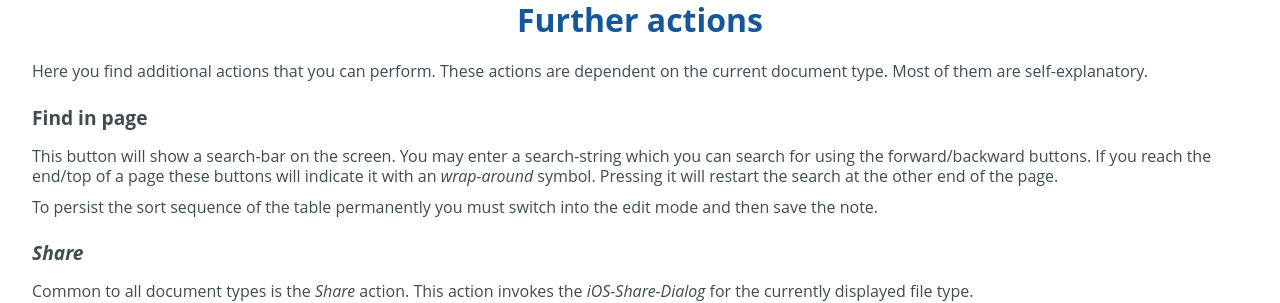
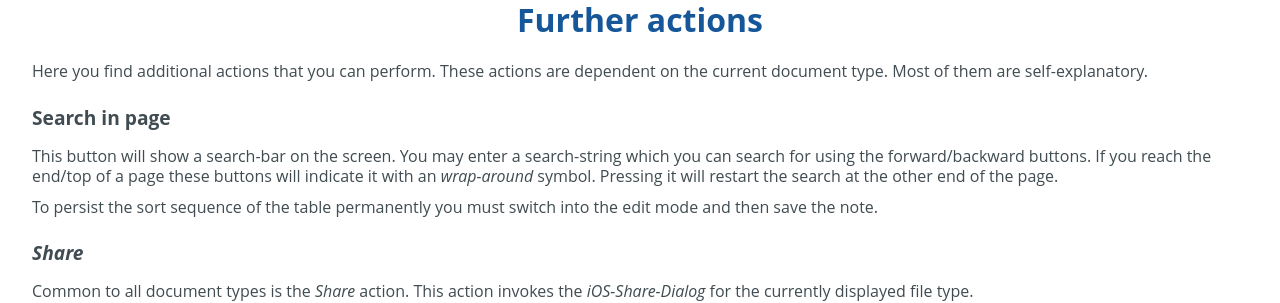
Before and after one commit to cs-LA/home, a Jekyll site: the page built from KTrunk/Manual/FurtherActions.md, in a window 1280 px wide. Shown: the part 286-589 px from the top of the page. Built offline with Jekyll 4.4.1, drawn with Linux system fonts in a browser that asks for light colours; our own code applies the rules of GitHub Pages for plain Markdown files.

Commit message:
Update FurtherActions.md

```diff
--- a/KTrunk/Manual/FurtherActions.md
+++ b/KTrunk/Manual/FurtherActions.md
@@ -18,7 +18,7 @@
   <span class="en">Here you find additional actions that you can perform. These actions are dependent on the current document type. Most of them are self-explanatory.</span>
   <span class="de">Hier findet man weitere Aktionen, die man ausführen kann. Die möglichen Aktionen sind abhängig von dem angezeigten Dokumententyp. Die meisten sind selbserklärend.</span>
 </p>
-<h4 id="FindInPage"><span class="en">Find in page</span><span class="de">Auf der Seite suchen</span></h4>
+<h4 id="SearchInPage"><span class="en">Search in page</span><span class="de">Auf der Seite suchen</span></h4>
 <p>
   <span class="en">This button will show a search-bar on the screen. You may enter a search-string which you can search for using the forward/backward buttons. If you reach the end/top of a page these buttons will indicate it with an <em>wrap-around</em> symbol. Pressing it will restart the search at the other end of the page.</span>
   <span class="de">Diese Schaltfläche zeigt ein Suchelement auf dem Bildschirm an. Hier kann ein Suchbegriff eingegeben werden, nach dem man dann mit den Vorwarts-/Rückwarts-Schaltflächen suchen kann. Wenn man am AndeTAnfang einer Seite angekommen ist, ändert sich das Symbol der Schaltfläche in ein <em>Neubeginn</em>-Symbol.</span>
```
